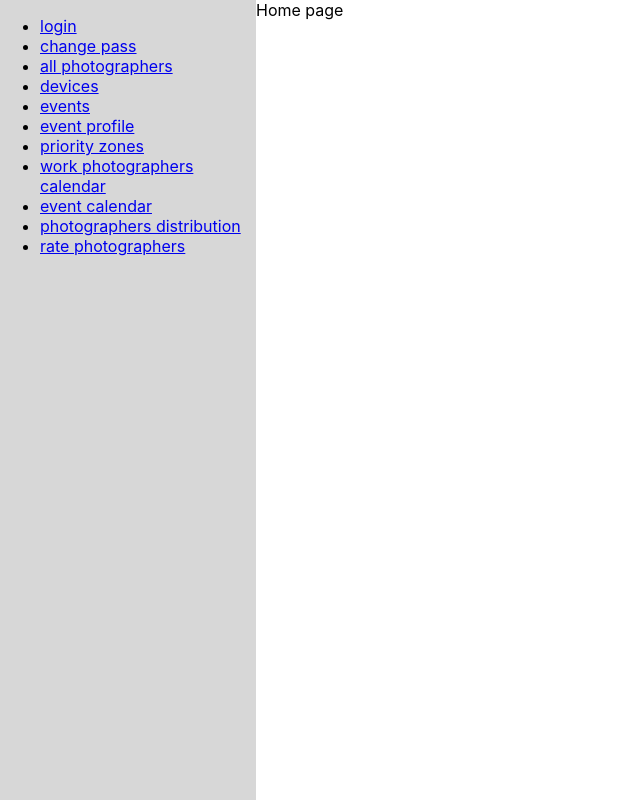
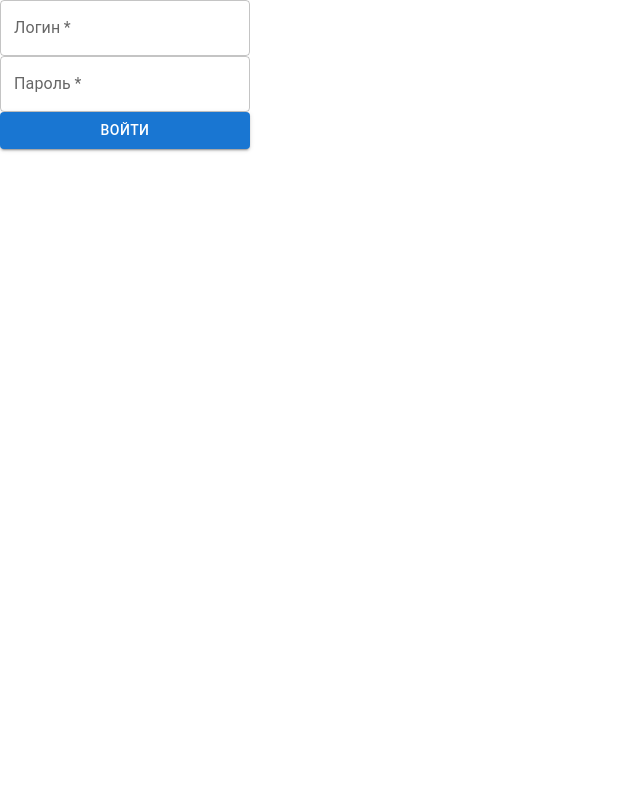
Before and after one commit to shumakooov/UMNPhotographers-admin, a React (Create React App) app: page / in a window 1280 px wide. Shown: the whole page, without its empty margins (0-640 px from the left). Built offline with nearby package versions, Linux system fonts and the light colour scheme.

Commit message:
куки

```diff
--- a/package.json
+++ b/package.json
@@ -19,6 +19,7 @@
     "@types/react-dom": "^18.2.10",
     "axios": "^1.6.0",
     "react": "^18.2.0",
+    "react-cookie": "^6.1.1",
     "react-dom": "^18.2.0",
     "react-router-dom": "^6.16.0",
     "react-scripts": "5.0.1",
--- a/src/App.tsx
+++ b/src/App.tsx
@@ -18,15 +18,23 @@ import RatePhotographersPage from "./pages/events/ratePhotographersPage/rate-pho
 import HomePage from "./pages/homePage/home-page";
 import SideBar from "./components/sideBar/side-bar";
 import ErrorPage from "./pages/errorPage/error-page";
+import {CookiesProvider, useCookies} from "react-cookie";
 
 function App() {
+    const [cookies, setCookies] = useCookies(['SESSION']);
+
+    function handleLogin(user: any) {
+        setCookies("SESSION", user, {path: '/'})
+    }
+
     return (
+        <CookiesProvider>
+            <div className={'wrapper_root'}>
+                {cookies.SESSION ? (
                     <>
-            <div className={'wrapper_root'}>
                         <SideBar/>
-
                         <Routes>
-                  <Route path={"*"} element={<ErrorPage/>} />
+                            <Route path={"*"} element={<ErrorPage/>}/>
                             <Route path={"/"} element={<HomePage/>}/>
                             <Route path={"/login"} element={<LoginPage/>}/>
                             <Route path={"/change-pass"} element={<ChangePassPage/>}/>
@@ -40,10 +48,13 @@ function App() {
                             <Route path={"/event-calendar"} element={<EventCalendarPage/>}/>
                             <Route path={"/photographers-distribution"} element={<PhotographersDistributionPage/>}/>
                             <Route path={"/rate-photographers"} element={<RatePhotographersPage/>}/>
-
                         </Routes>
+                    </>
+                ) : (
+                    <LoginPage onLogin={handleLogin}/>
+                )}
             </div>
-        </>
+        </CookiesProvider>
     );
 }
 
--- a/src/pages/loginPage/login-page.tsx
+++ b/src/pages/loginPage/login-page.tsx
@@ -4,26 +4,32 @@ import Button from '@mui/material/Button';
 import './login-page.css'
 import {useState} from "react";
 import {useNavigate} from "react-router-dom";
+import axios from "axios";
 
-export default function LoginPage() {
+export default function LoginPage({onLogin}: any) {
     const [login, setLogin] = useState<string>("");
     const [password, setPassword] = useState<string>("");
-
 
     const navigate = useNavigate();
 
     const submit = async () => {
         if (login.length > 0 && password.length > 0) {
-            const response = await fetch("http://158.160.32.142:8080/admin/auth/login", {
-                method: "POST",
-                headers: {
-                    "Content-type": "application/json",
-                },
-                body: JSON.stringify({
-                    email: login,
-                    password: password,
-                }),
-            });
+            const response = await axios.post('http://158.160.32.142:8080/admin/auth/login', {
+                email: login,
+                password: password
+            })
+
+            // const response = await fetch("http://158.160.32.142:8080/admin/auth/login", {
+            //     method: "POST",
+            //     headers: {
+            //         "Content-type": "application/json",
+            //     },
+            //     body: JSON.stringify({
+            //         email: login,
+            //         password: password,
+            //     }),
+            // });
+            onLogin(response.data)
             if (response.status === 200) {
                 navigate("/")
             }
```
Also changed, not shown: 2 other files (tests, documents, lock files or other folders). Lines whose indentation alone changed are shown as unchanged.
